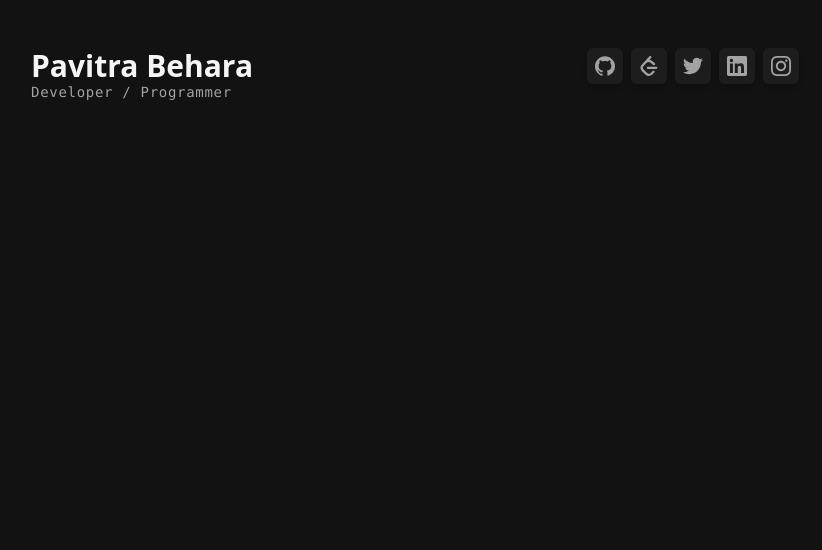
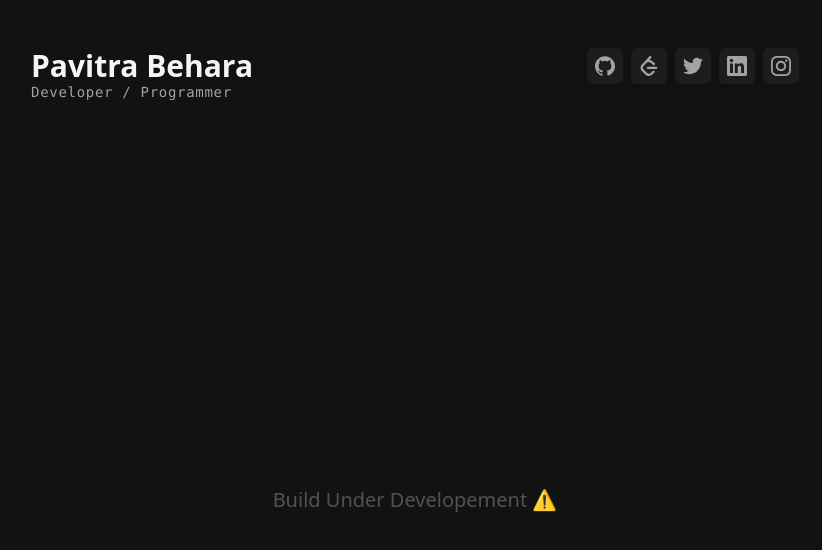
Before and after one commit to Pavitra554/portfolio, a Next.js app: page / in a window 1280 px wide. Shown: the top 550 px of the page, without its empty margins (225-1047 px from the left). Built offline with nearby package versions, Linux system fonts and the light colour scheme.

Commit message:
✅ scrollbar changed globally

```diff
--- a/pages/index.tsx
+++ b/pages/index.tsx
@@ -6,6 +6,9 @@ import Container from '../layouts/Container'
 const Home: NextPage = () => {
   return (
     <Container>
+      <div className='h-screen flex justify-center items-center'>
+        <div className='text-xl text-neutral-600'>Build Under Developement ⚠️</div>
+      </div>
     </Container>
   )
 }
--- a/styles/globals.css
+++ b/styles/globals.css
@@ -6,3 +6,21 @@ body{
     background-color: #121212;
 
 }
+
+/* width */
+::-webkit-scrollbar {
+    width: 7px;
+  }
+
+
+
+  /* Handle */
+  ::-webkit-scrollbar-thumb {
+    background: #262626;
+    border-radius: 30px;
+  }
+
+  /* Handle on hover */
+  ::-webkit-scrollbar-thumb:hover {
+    background: #404040;
+  }
```
